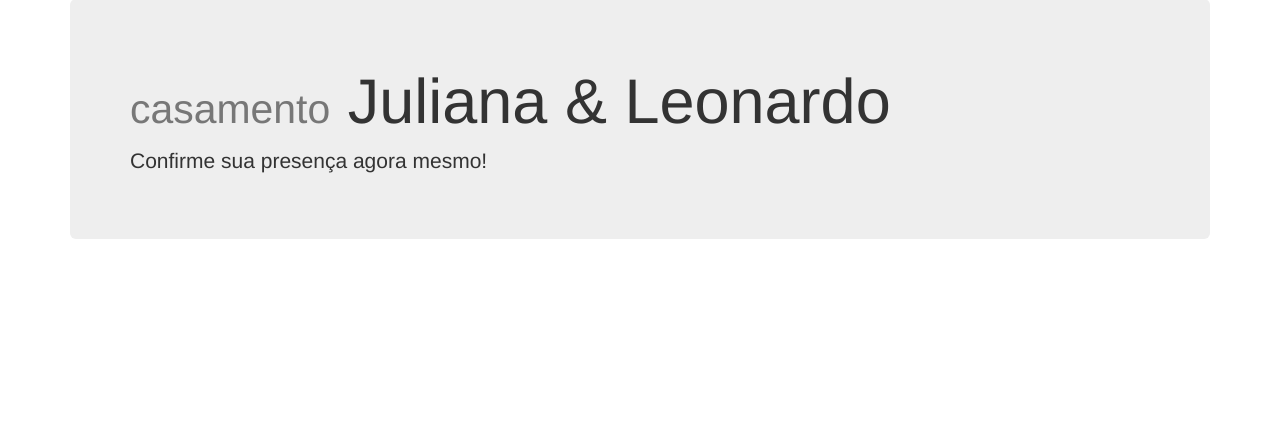
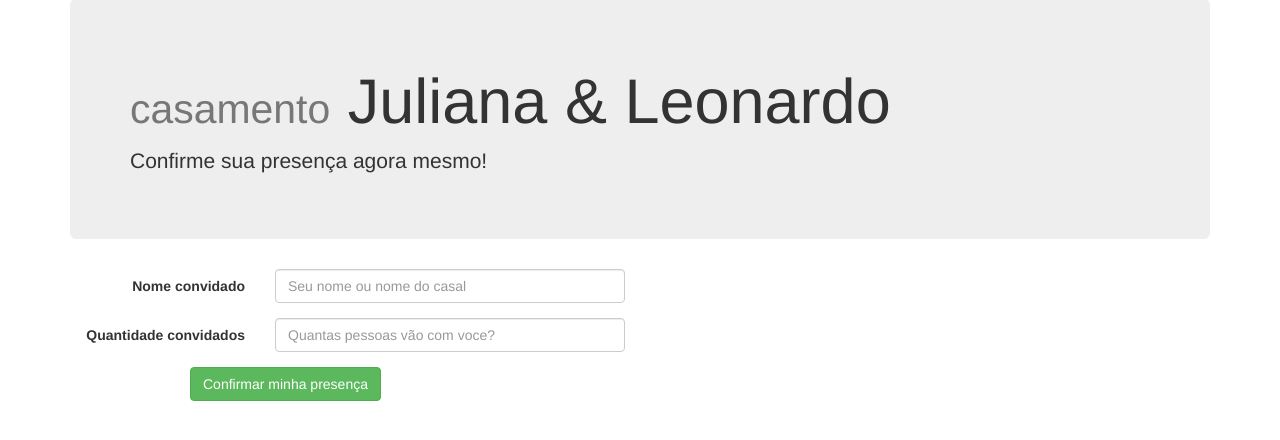
Before and after one commit to leonardocintra/confirma-presenca, a Django app: page / in a window 1280 px wide. Shown: the part 71-511 px from the top of the page. Run offline with Django 3.2, Linux system fonts and the light colour scheme; some libraries are stand-ins or nearby versions.

Commit message:
certo aqui

```diff
--- a/confirma/settings.py
+++ b/confirma/settings.py
@@ -27,7 +27,7 @@ SECRET_KEY = 'v1*kr+jr+*l__!g^xebt)=*1f^0iw@fdfw*j*y^t9a$^9d%1oj'
 # SECURITY WARNING: don't run with debug turned on in production!
 DEBUG = True
 
-ALLOWED_HOSTS = ['jueleo-stage.herokuapp.com', 'jueleo.herokuapp.com']
+ALLOWED_HOSTS = ['127.0.0.1', 'jueleo-stage.herokuapp.com', 'jueleo.herokuapp.com']
 
 
 # Application definition
--- /dev/null
+++ b/core/templates/core/convidado_form.html
@@ -0,0 +1 @@
+{% extends "base.html" %}
--- a/core/templates/core/index.html
+++ b/core/templates/core/index.html
@@ -7,4 +7,28 @@
     <p>Confirme sua presença agora mesmo!</p>
   </div>
 
+  <div class="col-sm-6">
+    <form action="" method="post" class="form-horizontal">
+      {% csrf_token %}
+
+      <div class="form-group">
+        <label for="{{ form.nome_convidado.id }}" class="col-sm-4 control-label">{{ form.nome_convidado.label}}</label>
+        <div class="col-sm-8">
+          <input type="text" class="form-control" id="{{ form.nome_convidado.id }}" placeholder="Seu nome ou nome do casal">
+        </div>
+      </div>
+
+      <div class="form-group">
+        <label for="{{ form.quantidade_convidados.id }}" class="col-sm-4 control-label">{{ form.quantidade_convidados.label}}</label>
+        <div class="col-sm-8">
+          <input type="text" class="form-control" id="{{ form.quantidade_convidados.id }}" placeholder="Quantas pessoas vão com voce?">
+        </div>
+      </div>
+
+      <div class="col-sm-offset-2 col-sm-10">
+        <button type="submit" class="btn btn-success">Confirmar minha presença</button>
+      </div>
+    </form>
+  </div>
+
 {% endblock content %}
--- a/core/views.py
+++ b/core/views.py
@@ -1,7 +1,19 @@
-from django.views.generic import TemplateView
+from django.contrib.auth.mixins import LoginRequiredMixin
+from django.views.generic import TemplateView, ListView, UpdateView, DeleteView
+from django.views.generic.edit import CreateView
+from .models import Convidado
 
-class IndexView(TemplateView):
+
+
+class IndexView(CreateView):
     template_name = 'core/index.html'
+    model = Convidado
+    fields = ['nome_convidado', 'quantidade_convidados', ]
+
+
+class ConvidadoList(LoginRequiredMixin, ListView):
+    pass
+
 
 
 index = IndexView.as_view()
```
